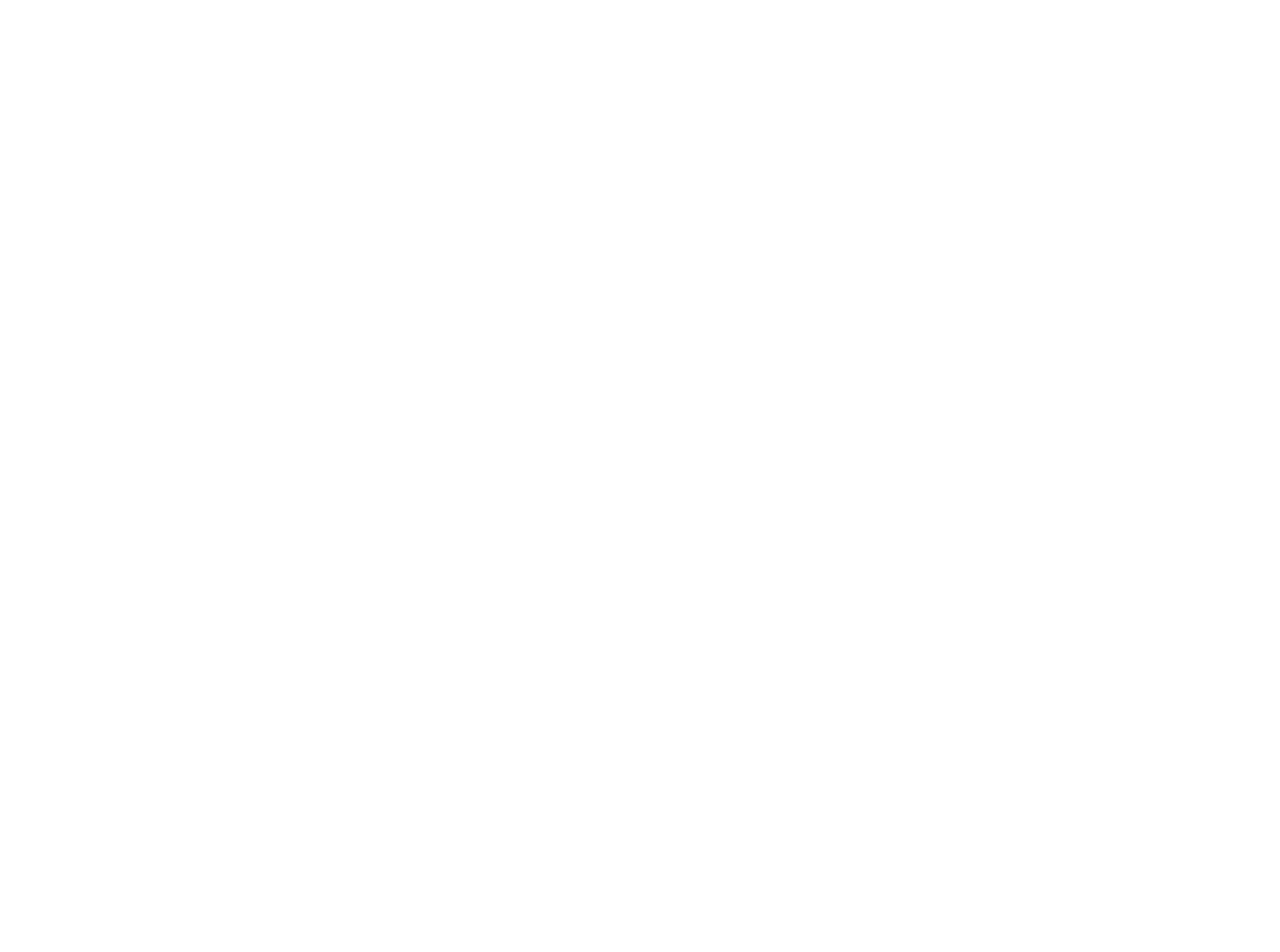
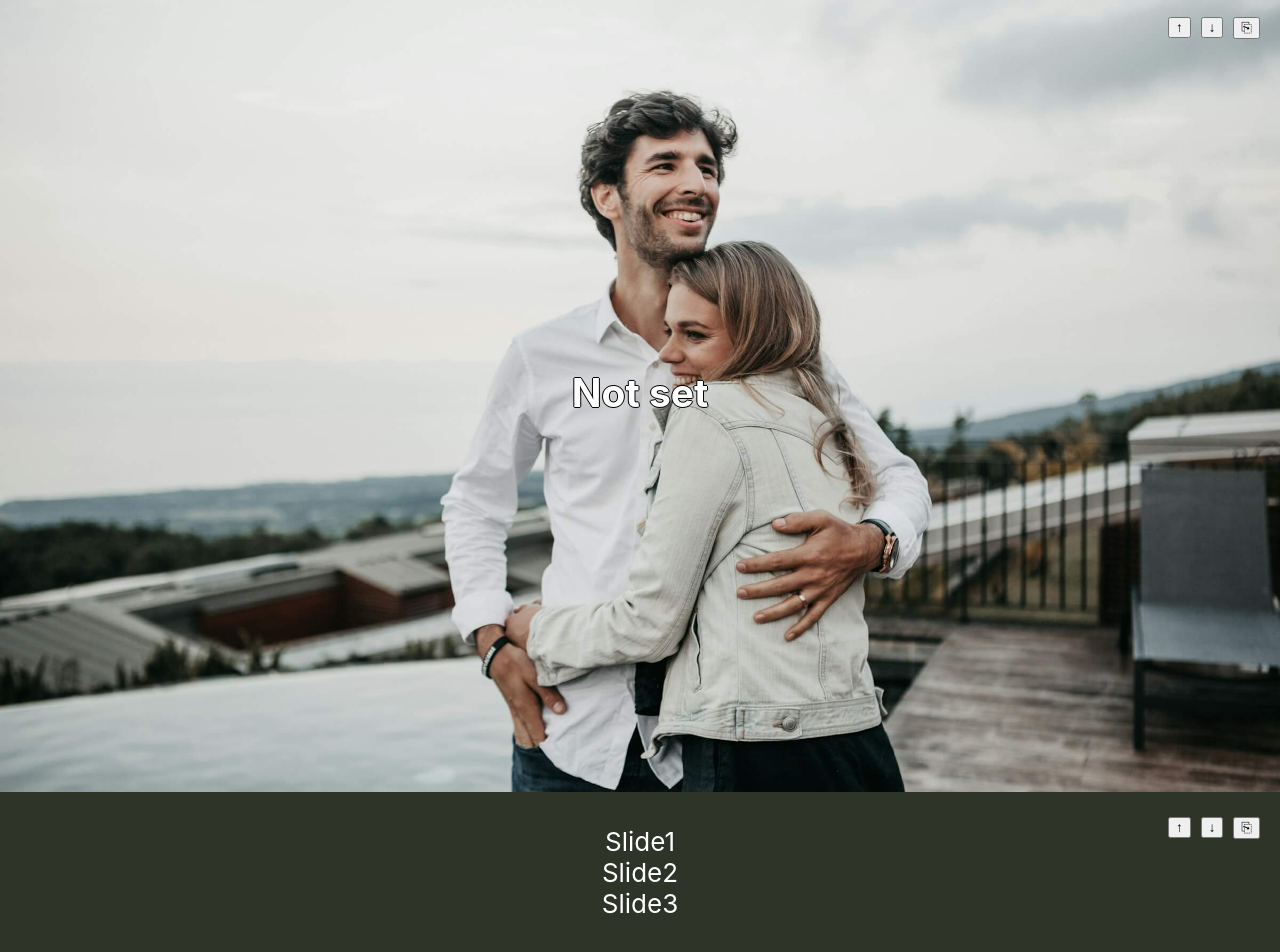
Before and after one commit to pohlaniacz/wysiwihyg, a React (Create React App) app: page / in a window 1280 px wide. Shown: the part 968-1920 px from the top of the page. Before the commit the page ends 960 px from the top, so only its background shows below. Built offline with nearby package versions, Linux system fonts and the light colour scheme.

Commit message:
useState part 2

```diff
--- a/src/App.js
+++ b/src/App.js
@@ -9,17 +9,42 @@
 
     const [blocks, setBlocks] = React.useState(data);
 
-    function moveBlock() {
+    function moveBlock(e) {
         console.log('move');
+        console.log(e.target.closest('section'));
 
-        setBlocks(prevBlocks => ({
+        setBlocks(prevBlocks => (
             prevBlocks
-        }))
+        // function moveElement(id, type, data) {
+        //     const currentElementIndex = data.findIndex(element => element.id === id);
+        //     const currentElement = data[currentElementIndex];
+        //
+        //     if (type === "up") {
+        //         if (currentElementIndex > 0) {
+        //             const previousElement = data[currentElementIndex - 1];
+        //
+        //             [previousElement.position, currentElement.position] = [currentElement.position, previousElement.position];
+        //             [data[currentElementIndex - 1], data[currentElementIndex]] = [currentElement, previousElement];
+        //         }
+        //     } else if (type === "down") {
+        //         if (currentElementIndex < data.length - 1) {
+        //             const nextElement = data[currentElementIndex + 1];
+        //
+        //             [nextElement.position, currentElement.position] = [currentElement.position, nextElement.position];
+        //             [data[currentElementIndex + 1], data[currentElementIndex]] = [currentElement, nextElement];
+        //         }
+        //     }
+        //
+        //     return data;
+        // }
+        ))
 
         // data.sort((a,b) => a.position - b.position)
     }
 
     // data.sort((a,b) => a.position - b.position);
+
+    console.log(blocks);
 
     return (
         <div className="App">
--- a/src/components/editor/EditBox.js
+++ b/src/components/editor/EditBox.js
@@ -1,6 +1,6 @@
 import ActionButton from "../layout/ActionButton";
 
-function EditBox(props) {
+export default function EditBox(props) {
     return (
         <div className="App-editBox">
             <ActionButton
@@ -17,5 +17,3 @@
         </div>
     )
 }
-
-export default EditBox;
--- a/src/components/editor/Header.js
+++ b/src/components/editor/Header.js
@@ -1,10 +1,8 @@
-function Header(props) {
+export default function Header(props) {
     return (
-        <div className="App-header">
+        <section className="App-header" data-id={props.id}>
             <h1>{props.item.text ? props.item.text : 'Not set'}</h1>
             {props.children}
-        </div>
+        </section>
     )
 }
-
-export default Header;
--- a/src/components/editor/Slider.js
+++ b/src/components/editor/Slider.js
@@ -1,6 +1,6 @@
-function Slider(props) {
+export default function Slider(props) {
     return (
-        <div className="App-slider">
+        <section className="App-slider" data-id={props.id}>
             <div className="App-slider-slide">
                 Slide1
             </div>
@@ -11,8 +11,6 @@
                 Slide3
             </div>
             {props.children}
-        </div>
+        </section>
     )
 }
-
-export default Slider;
--- a/src/components/layout/Button.js
+++ b/src/components/layout/Button.js
@@ -3,7 +3,7 @@
         <button
             onClick={props.handleClick}
             title={props.title}
-            type={props.type}
+            data-action={props.type}
         >
             {props.text}
         </button>
--- a/src/data.js
+++ b/src/data.js
@@ -24,4 +24,34 @@
         ],
         position: 2,
     },
+    {
+        id: 55,
+        type: "header",
+        data: {
+            title: 'Uuuu',
+        },
+        position: 3
+    },
+    {
+        id: 4,
+        type: "slider",
+        data: [
+            {
+                title: 'Slide 1',
+                content: 'Content 1',
+                image: '',
+            },
+            {
+                title: 'Slide 2',
+                content: 'Content 2',
+                image: '',
+            },
+            {
+                title: 'Slide 3',
+                content: 'Content 3',
+                image: '',
+            },
+        ],
+        position: 4,
+    },
 ]
```
